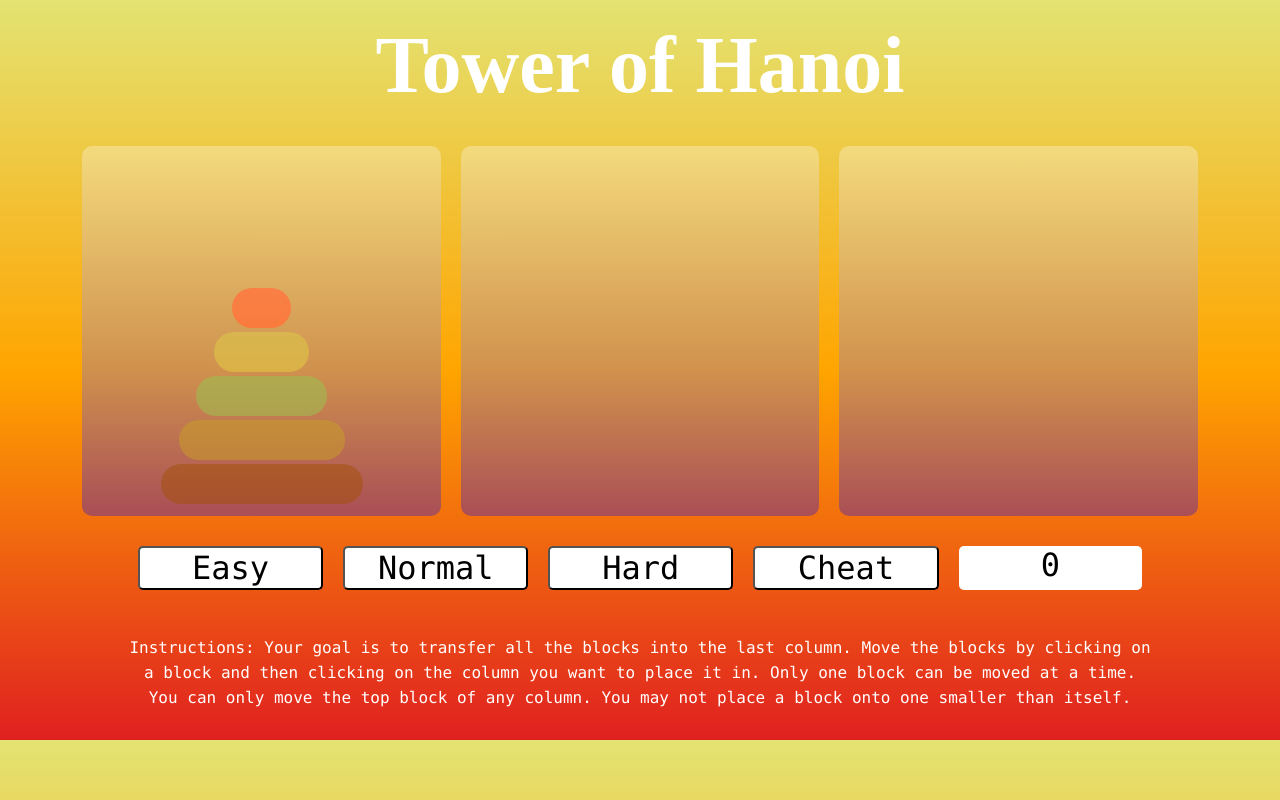
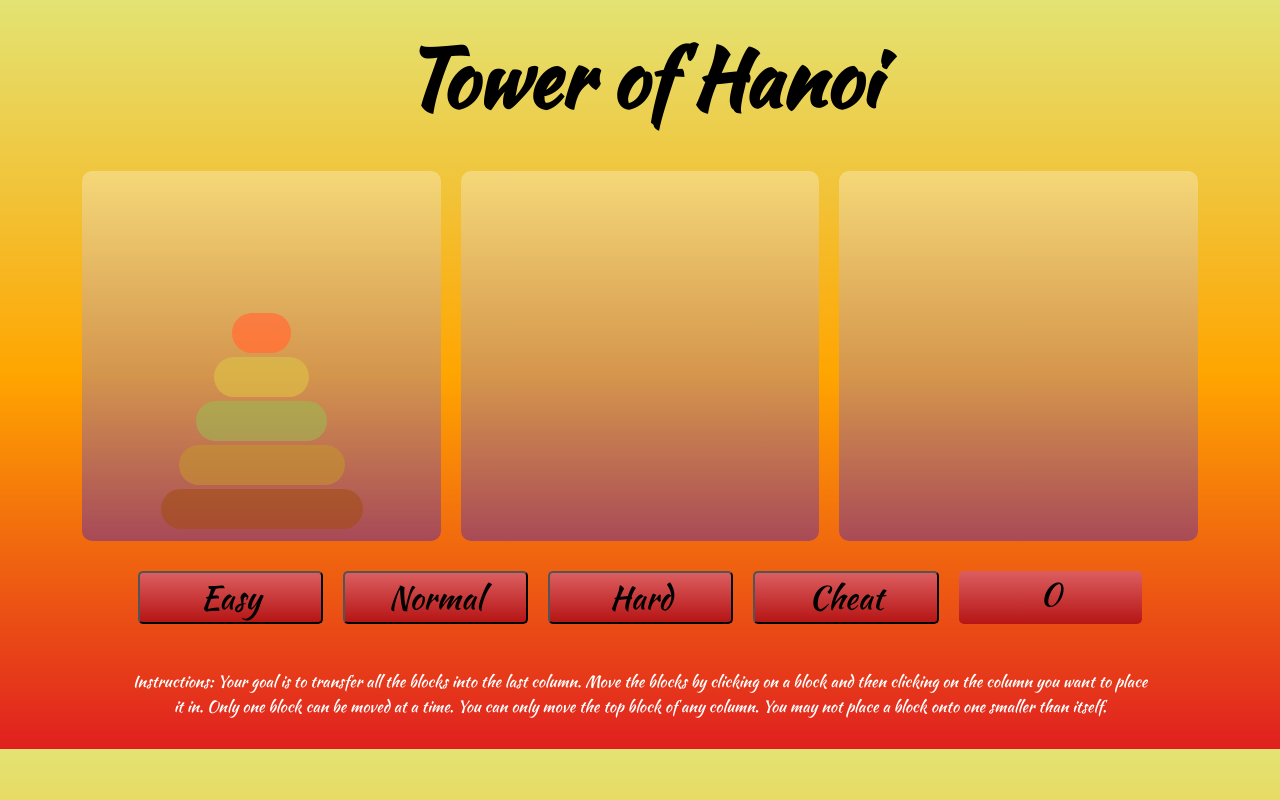
Before and after one commit to Shukla000/College-Progect, a plain HTML site: page hanoi game/hanoi.html in a window 1280 px wide. Drawn offline with Linux system fonts and the light colour scheme.

Commit message:
hanoi changes

```diff
--- a/hanoi game/style.css
+++ b/hanoi game/style.css
@@ -1,6 +1,8 @@
+
+@import url('https://fonts.googleapis.com/css2?family=Kaushan+Script&display=swap');
 body {
     text-align: center;
-    font-family: Monaco, Arial, Helvetica, sans-serif;
+    font-family: "Kaushan Script";
     margin: 0 auto;
     /*background-image:url("panel.jpg");
     background-repeat: no-repeat;
@@ -18,7 +20,8 @@ body {
     margin: -20px 0px 0px 0px;
   }
   h1 {
-    font-family: Times New Roman;
+    font-family: "Kaushan Script";
+    color:black;
     font-size: 80px;
     margin: 20px 0px 40px 0px;
   }
@@ -42,13 +45,13 @@ body {
   .normalmode,
   .hardmode {
     font-size: 32px;
-    background: white;
-    border: 5px solid light yellow;
+    background-image: linear-gradient(rgb(220, 94, 96),rgb(182, 21, 21));
+    border: 5px solid light rgb(18, 18, 18);
     border-radius: 5px;
     margin: 15px 10px;
     color: black;
     width: 20%;
-    font-family: Monaco, Arial, Helvetica, sans-serif;
+    font-family: "Kaushan Script";
   }
   .resetbutton {
     display: none;
```
